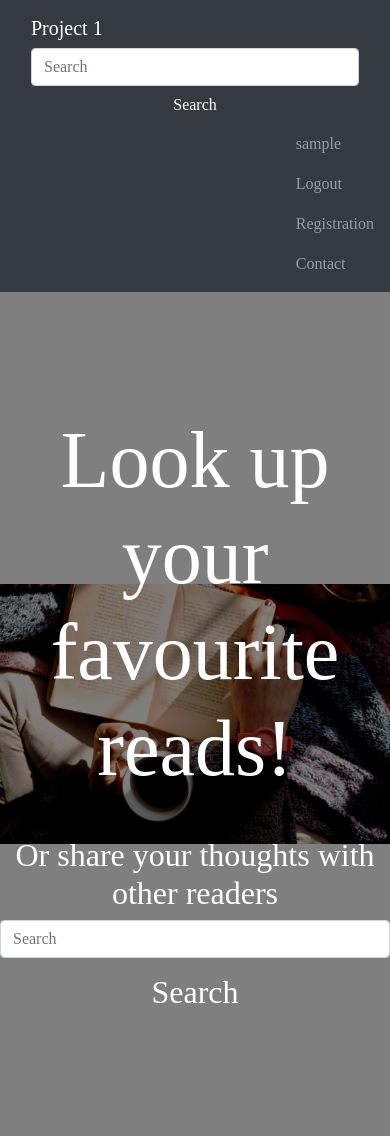
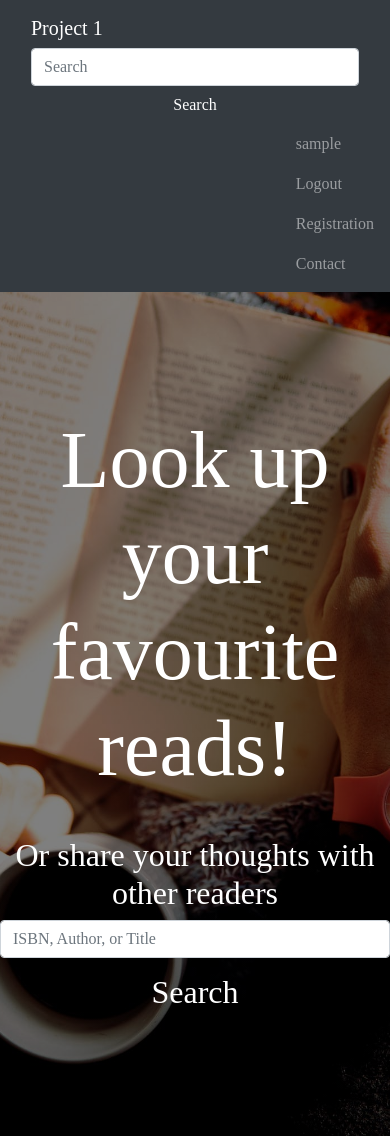
Before and after one commit to auschanh/Book-Reviews, a Flask app: page /search in a window 390 px wide. Run offline with Flask 2, Linux system fonts and the light colour scheme; the visitor is signed in with stand-in values (Sample User, id 1); some libraries are stand-ins or nearby versions; some web fonts are replaced.

Commit message:
added book search

```diff
--- a/application.py
+++ b/application.py
@@ -6,6 +6,7 @@
 from sqlalchemy import create_engine
 from sqlalchemy.orm import scoped_session, sessionmaker
 from werkzeug.security import generate_password_hash, check_password_hash
+from titlecase import titlecase
 
 app = Flask(__name__)
 
@@ -106,9 +107,28 @@
     return render_template("contact.html")
 
 @app.route("/search", methods=["GET", "POST"])
+@authorize
 def search():
     if request.method == "POST":
-        pass
+        query = request.form["bookquery"]
+        # capitalize each letter in string except articles (but not at start of query)
+        query = titlecase(query)
+        print(query)
+        # add the wildcard for LIKE queries
+        book = "%" + query + "%"
+        if not book:
+            return render_template("error.html", msg="Please type a book title, ISBN, or author")
+        rows = db.execute("SELECT * FROM books WHERE isbn LIKE :book OR\
+            title LIKE :book OR \
+            author LIKE :book ",
+            {"book": book})
+        for row in rows:
+            print(row)
+        if rows.rowcount == 0:
+            flash(f"No results found for {query}")
+            return redirect(url_for("search"))
+        results = rows.fetchall() # fetch all results instead of fetchone as used in login route
+        return render_template("results.html", books=results)
     else:
         return render_template("search.html")
 
--- a/static/style.css
+++ b/static/style.css
@@ -144,14 +144,6 @@
 
 }
 
-@media only screen and (max-width : 450px) {
-
-  .hero-image {
-     background-size: 100%;
-  }
-
-}
-
 .logged-list{
   font-size: 20px;
 }
--- /dev/null
+++ b/templates/results.html
@@ -0,0 +1,4 @@
+{% extends "layout.html" %}
+{% block content %}
+    <p> We found stuff </p>
+{% endblock %}
--- a/templates/search.html
+++ b/templates/search.html
@@ -2,11 +2,21 @@
 {% block content %}
 <section class="hero-image">
     <div class="hero-text">
+        {% with messages = get_flashed_messages() %}
+            {% if messages %}
+                {% for message in messages %}
+                    <h3> {{ message }} </h3>
+                {% endfor %}
+            {% endif %}
+        {% endwith %}
+
         <h1 id="search-h1"> Look up your favourite reads! </h1>
         <h2 id="search-h2"> Or share your thoughts with other readers</h2>
         <div id="search-page">
-            <input class="form-control" type="search" placeholder="Search" aria-label="Search">
-            <button class="btn btn-light" type="submit">Search</button>
+            <form action="/search" method="post">
+                <input class="form-control" type="search" placeholder="ISBN, Author, or Title" name="bookquery">
+                <button class="btn btn-light" type="submit">Search</button>
+            </form>
         </div>
     </div>
 </section>
```
Also changed, not shown: 2 other files.
